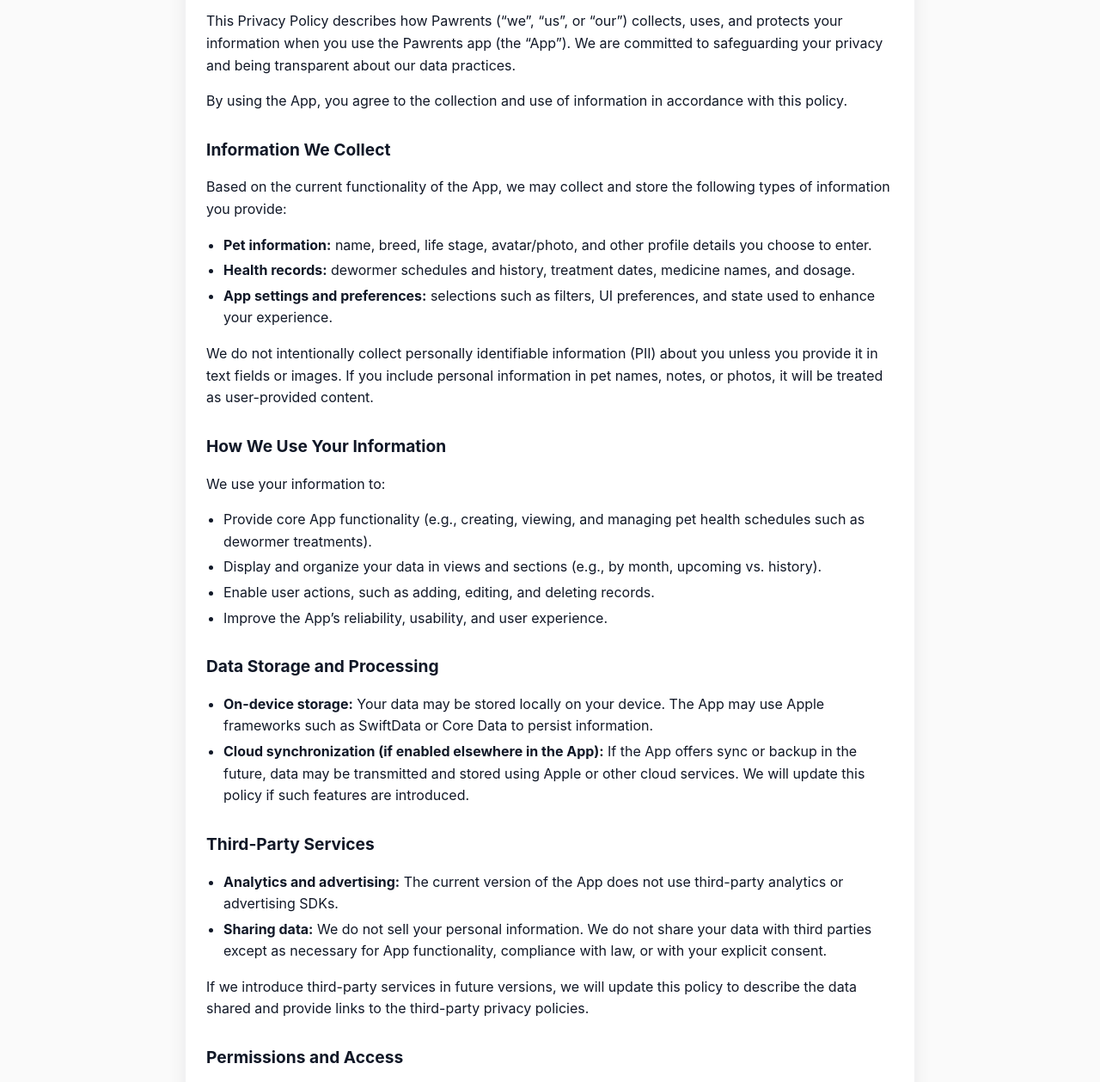
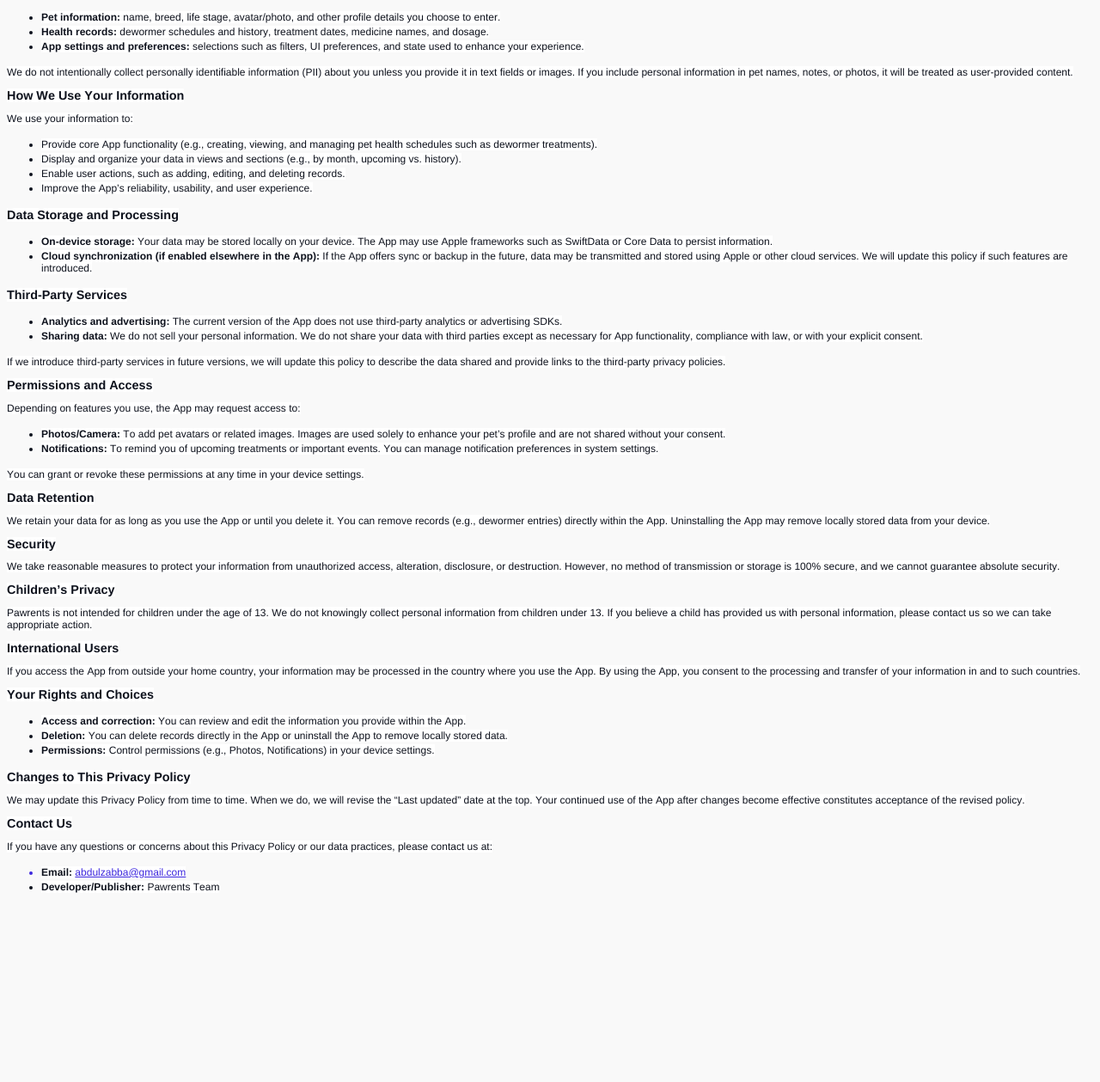
Before and after one commit to abdulzabba/Pawrents-Policy, a plain HTML site: page index.html in a window 1280 px wide. Shown: the part 160-1419 px from the top of the page at 86% size. After the commit the page ends 1215 px from the top, so only its background shows below. Drawn offline with Linux system fonts and the light colour scheme.

Commit message:
Add files via upload

```diff
--- a/index.html
+++ b/index.html
@@ -1,147 +1,85 @@
-<!DOCTYPE html>
-<html lang="en">
+<!DOCTYPE html PUBLIC "-//W3C//DTD HTML 4.01//EN" "http://www.w3.org/TR/html4/strict.dtd">
+<html>
 <head>
-  <meta charset="UTF-8" />
-  <meta name="viewport" content="width=device-width, initial-scale=1.0" />
-  <title>Pawrents Privacy Policy</title>
-  <style>
-    body {
-      font-family: -apple-system, BlinkMacSystemFont, "SF Pro Text", system-ui, sans-serif;
-      margin: 0;
-      padding: 24px;
-      line-height: 1.6;
-      background-color: #fafafa;
-      color: #111827;
-    }
-    main {
-      max-width: 800px;
-      margin: 0 auto;
-      background: #ffffff;
-      padding: 32px 24px;
-      box-shadow: 0 8px 20px rgba(15, 23, 42, 0.08);
-      border-radius: 16px;
-    }
-    h1 {
-      font-size: 1.8rem;
-      margin-bottom: 0.25rem;
-    }
-    .updated {
-      color: #6b7280;
-      font-size: 0.9rem;
-      margin-bottom: 1.5rem;
-    }
-    h2 {
-      margin-top: 1.75rem;
-      font-size: 1.2rem;
-    }
-    ul {
-      padding-left: 1.25rem;
-    }
-    li {
-      margin-bottom: 0.25rem;
-    }
-    a {
-      color: #4f46e5;
-    }
+  <meta http-equiv="Content-Type" content="text/html; charset=utf-8">
+  <meta http-equiv="Content-Style-Type" content="text/css">
+  <title></title>
+  <meta name="Generator" content="Cocoa HTML Writer">
+  <meta name="CocoaVersion" content="2685.2">
+  <style type="text/css">
+    body {background-color: #f9f9f9}
+    p.p2 {margin: 0.0px 0.0px 0.0px 0.0px; font: 10.8px 'Helvetica Neue'; color: #585e6d; -webkit-text-stroke: #585e6d}
+    p.p3 {margin: 0.0px 0.0px 12.0px 0.0px; font: 12.0px 'Helvetica Neue'; color: #0e121d; -webkit-text-stroke: #0e121d}
+    li.li5 {margin: 0.0px 0.0px 3.0px 0.0px; font: 12.0px 'Helvetica Neue'; color: #0e121d; -webkit-text-stroke: #0e121d}
+    li.li6 {margin: 0.0px 0.0px 3.0px 0.0px; font: 12.0px 'Helvetica Neue'; color: #3d28de; -webkit-text-stroke: #3d28de}
+    span.s1 {font-kerning: none; background-color: #ffffff}
+    span.s2 {background-color: #ffffff; -webkit-text-stroke: 0px #000000}
+    span.s3 {color: #0e121d; background-color: #ffffff; -webkit-text-stroke: 0px #000000}
+    span.s4 {font-kerning: none; color: #0e121d; background-color: #ffffff; -webkit-text-stroke: 0px #0e121d}
+    span.s5 {text-decoration: underline ; font-kerning: none; background-color: #ffffff}
+    ul.ul1 {list-style-type: disc}
   </style>
 </head>
 <body>
-  <main>
-    <h1>Pawrents Privacy Policy</h1>
-    <div class="updated">Last updated: November 27, 2025</div>
-
-    <p>
-      This Privacy Policy describes how Pawrents (“we”, “us”, or “our”) collects, uses, and protects your information when you use the Pawrents app (the “App”). We are committed to safeguarding your privacy and being transparent about our data practices.
-    </p>
-    <p>
-      By using the App, you agree to the collection and use of information in accordance with this policy.
-    </p>
-
-    <h2>Information We Collect</h2>
-    <p>
-      Based on the current functionality of the App, we may collect and store the following types of information you provide:
-    </p>
-    <ul>
-      <li><strong>Pet information:</strong> name, breed, life stage, avatar/photo, and other profile details you choose to enter.</li>
-      <li><strong>Health records:</strong> dewormer schedules and history, treatment dates, medicine names, and dosage.</li>
-      <li><strong>App settings and preferences:</strong> selections such as filters, UI preferences, and state used to enhance your experience.</li>
+<h1 style="margin: 0.0px 0.0px 3.0px 0.0px; font: 21.6px 'Helvetica Neue'; color: #0e121d; -webkit-text-stroke: #0e121d"><span class="s1"><b>Pawrents Privacy Policy</b><b></b></span></h1>
+<p class="p2"><span class="s1">Last updated: November 27, 2025</span></p>
+<p class="p3"><span class="s1">This Privacy Policy describes how Pawrents (“we”, “us”, or “our”) collects, uses, and protects your information when you use the Pawrents app (the “App”). We are committed to safeguarding your privacy and being transparent about our data practices.</span></p>
+<p class="p3"><span class="s1">By using the App, you agree to the collection and use of information in accordance with this policy.</span></p>
+<h2 style="margin: 0.0px 0.0px 11.9px 0.0px; font: 14.4px 'Helvetica Neue'; color: #0e121d; -webkit-text-stroke: #0e121d"><span class="s1"><b>Information We Collect</b><b></b></span></h2>
+<p class="p3"><span class="s1">Based on the current functionality of the App, we may collect and store the following types of information you provide:</span></p>
+<ul class="ul1">
+  <li class="li5"><span class="s2"><b></b></span><span class="s1"><b>Pet information:</b> name, breed, life stage, avatar/photo, and other profile details you choose to enter.</span></li>
+  <li class="li5"><span class="s2"><b></b></span><span class="s1"><b>Health records:</b> dewormer schedules and history, treatment dates, medicine names, and dosage.</span></li>
+  <li class="li5"><span class="s2"><b></b></span><span class="s1"><b>App settings and preferences:</b> selections such as filters, UI preferences, and state used to enhance your experience.</span></li>
 </ul>
-    <p>
-      We do not intentionally collect personally identifiable information (PII) about you unless you provide it in text fields or images. If you include personal information in pet names, notes, or photos, it will be treated as user-provided content.
-    </p>
-
-    <h2>How We Use Your Information</h2>
-    <p>We use your information to:</p>
-    <ul>
-      <li>Provide core App functionality (e.g., creating, viewing, and managing pet health schedules such as dewormer treatments).</li>
-      <li>Display and organize your data in views and sections (e.g., by month, upcoming vs. history).</li>
-      <li>Enable user actions, such as adding, editing, and deleting records.</li>
-      <li>Improve the App’s reliability, usability, and user experience.</li>
+<p class="p3"><span class="s1">We do not intentionally collect personally identifiable information (PII) about you unless you provide it in text fields or images. If you include personal information in pet names, notes, or photos, it will be treated as user-provided content.</span></p>
+<h2 style="margin: 0.0px 0.0px 11.9px 0.0px; font: 14.4px 'Helvetica Neue'; color: #0e121d; -webkit-text-stroke: #0e121d"><span class="s1"><b>How We Use Your Information</b><b></b></span></h2>
+<p class="p3"><span class="s1">We use your information to:</span></p>
+<ul class="ul1">
+  <li class="li5"><span class="s2"></span><span class="s1">Provide core App functionality (e.g., creating, viewing, and managing pet health schedules such as dewormer treatments).</span></li>
+  <li class="li5"><span class="s2"></span><span class="s1">Display and organize your data in views and sections (e.g., by month, upcoming vs. history).</span></li>
+  <li class="li5"><span class="s2"></span><span class="s1">Enable user actions, such as adding, editing, and deleting records.</span></li>
+  <li class="li5"><span class="s2"></span><span class="s1">Improve the App’s reliability, usability, and user experience.</span></li>
 </ul>
-
-    <h2>Data Storage and Processing</h2>
-    <ul>
-      <li><strong>On-device storage:</strong> Your data may be stored locally on your device. The App may use Apple frameworks such as SwiftData or Core Data to persist information.</li>
-      <li><strong>Cloud synchronization (if enabled elsewhere in the App):</strong> If the App offers sync or backup in the future, data may be transmitted and stored using Apple or other cloud services. We will update this policy if such features are introduced.</li>
+<h2 style="margin: 0.0px 0.0px 11.9px 0.0px; font: 14.4px 'Helvetica Neue'; color: #0e121d; -webkit-text-stroke: #0e121d"><span class="s1"><b>Data Storage and Processing</b><b></b></span></h2>
+<ul class="ul1">
+  <li class="li5"><span class="s2"><b></b></span><span class="s1"><b>On-device storage:</b> Your data may be stored locally on your device. The App may use Apple frameworks such as SwiftData or Core Data to persist information.</span></li>
+  <li class="li5"><span class="s2"><b></b></span><span class="s1"><b>Cloud synchronization (if enabled elsewhere in the App):</b> If the App offers sync or backup in the future, data may be transmitted and stored using Apple or other cloud services. We will update this policy if such features are introduced.</span></li>
 </ul>
-
-    <h2>Third-Party Services</h2>
-    <ul>
-      <li><strong>Analytics and advertising:</strong> The current version of the App does not use third-party analytics or advertising SDKs.</li>
-      <li><strong>Sharing data:</strong> We do not sell your personal information. We do not share your data with third parties except as necessary for App functionality, compliance with law, or with your explicit consent.</li>
+<h2 style="margin: 0.0px 0.0px 11.9px 0.0px; font: 14.4px 'Helvetica Neue'; color: #0e121d; -webkit-text-stroke: #0e121d"><span class="s1"><b>Third-Party Services</b><b></b></span></h2>
+<ul class="ul1">
+  <li class="li5"><span class="s2"><b></b></span><span class="s1"><b>Analytics and advertising:</b> The current version of the App does not use third-party analytics or advertising SDKs.</span></li>
+  <li class="li5"><span class="s2"><b></b></span><span class="s1"><b>Sharing data:</b> We do not sell your personal information. We do not share your data with third parties except as necessary for App functionality, compliance with law, or with your explicit consent.</span></li>
 </ul>
-    <p>
-      If we introduce third-party services in future versions, we will update this policy to describe the data shared and provide links to the third-party privacy policies.
-    </p>
-
-    <h2>Permissions and Access</h2>
-    <p>Depending on features you use, the App may request access to:</p>
-    <ul>
-      <li><strong>Photos/Camera:</strong> To add pet avatars or related images. Images are used solely to enhance your pet’s profile and are not shared without your consent.</li>
-      <li><strong>Notifications:</strong> To remind you of upcoming treatments or important events. You can manage notification preferences in system settings.</li>
+<p class="p3"><span class="s1">If we introduce third-party services in future versions, we will update this policy to describe the data shared and provide links to the third-party privacy policies.</span></p>
+<h2 style="margin: 0.0px 0.0px 11.9px 0.0px; font: 14.4px 'Helvetica Neue'; color: #0e121d; -webkit-text-stroke: #0e121d"><span class="s1"><b>Permissions and Access</b><b></b></span></h2>
+<p class="p3"><span class="s1">Depending on features you use, the App may request access to:</span></p>
+<ul class="ul1">
+  <li class="li5"><span class="s2"><b></b></span><span class="s1"><b>Photos/Camera:</b> To add pet avatars or related images. Images are used solely to enhance your pet’s profile and are not shared without your consent.</span></li>
+  <li class="li5"><span class="s2"><b></b></span><span class="s1"><b>Notifications:</b> To remind you of upcoming treatments or important events. You can manage notification preferences in system settings.</span></li>
 </ul>
-    <p>You can grant or revoke these permissions at any time in your device settings.</p>
-
-    <h2>Data Retention</h2>
-    <p>
-      We retain your data for as long as you use the App or until you delete it. You can remove records (e.g., dewormer entries) directly within the App. Uninstalling the App may remove locally stored data from your device.
-    </p>
-
-    <h2>Security</h2>
-    <p>
-      We take reasonable measures to protect your information from unauthorized access, alteration, disclosure, or destruction. However, no method of transmission or storage is 100% secure, and we cannot guarantee absolute security.
-    </p>
-
-    <h2>Children’s Privacy</h2>
-    <p>
-      Pawrents is not intended for children under the age of 13. We do not knowingly collect personal information from children under 13. If you believe a child has provided us with personal information, please contact us so we can take appropriate action.
-    </p>
-
-    <h2>International Users</h2>
-    <p>
-      If you access the App from outside your home country, your information may be processed in the country where you use the App. By using the App, you consent to the processing and transfer of your information in and to such countries.
-    </p>
-
-    <h2>Your Rights and Choices</h2>
-    <ul>
-      <li><strong>Access and correction:</strong> You can review and edit the information you provide within the App.</li>
-      <li><strong>Deletion:</strong> You can delete records directly in the App or uninstall the App to remove locally stored data.</li>
-      <li><strong>Permissions:</strong> Control permissions (e.g., Photos, Notifications) in your device settings.</li>
+<p class="p3"><span class="s1">You can grant or revoke these permissions at any time in your device settings.</span></p>
+<h2 style="margin: 0.0px 0.0px 11.9px 0.0px; font: 14.4px 'Helvetica Neue'; color: #0e121d; -webkit-text-stroke: #0e121d"><span class="s1"><b>Data Retention</b><b></b></span></h2>
+<p class="p3"><span class="s1">We retain your data for as long as you use the App or until you delete it. You can remove records (e.g., dewormer entries) directly within the App. Uninstalling the App may remove locally stored data from your device.</span></p>
+<h2 style="margin: 0.0px 0.0px 11.9px 0.0px; font: 14.4px 'Helvetica Neue'; color: #0e121d; -webkit-text-stroke: #0e121d"><span class="s1"><b>Security</b><b></b></span></h2>
+<p class="p3"><span class="s1">We take reasonable measures to protect your information from unauthorized access, alteration, disclosure, or destruction. However, no method of transmission or storage is 100% secure, and we cannot guarantee absolute security.</span></p>
+<h2 style="margin: 0.0px 0.0px 11.9px 0.0px; font: 14.4px 'Helvetica Neue'; color: #0e121d; -webkit-text-stroke: #0e121d"><span class="s1"><b>Children’s Privacy</b><b></b></span></h2>
+<p class="p3"><span class="s1">Pawrents is not intended for children under the age of 13. We do not knowingly collect personal information from children under 13. If you believe a child has provided us with personal information, please contact us so we can take appropriate action.</span></p>
+<h2 style="margin: 0.0px 0.0px 11.9px 0.0px; font: 14.4px 'Helvetica Neue'; color: #0e121d; -webkit-text-stroke: #0e121d"><span class="s1"><b>International Users</b><b></b></span></h2>
+<p class="p3"><span class="s1">If you access the App from outside your home country, your information may be processed in the country where you use the App. By using the App, you consent to the processing and transfer of your information in and to such countries.</span></p>
+<h2 style="margin: 0.0px 0.0px 11.9px 0.0px; font: 14.4px 'Helvetica Neue'; color: #0e121d; -webkit-text-stroke: #0e121d"><span class="s1"><b>Your Rights and Choices</b><b></b></span></h2>
+<ul class="ul1">
+  <li class="li5"><span class="s2"><b></b></span><span class="s1"><b>Access and correction:</b> You can review and edit the information you provide within the App.</span></li>
+  <li class="li5"><span class="s2"><b></b></span><span class="s1"><b>Deletion:</b> You can delete records directly in the App or uninstall the App to remove locally stored data.</span></li>
+  <li class="li5"><span class="s2"><b></b></span><span class="s1"><b>Permissions:</b> Control permissions (e.g., Photos, Notifications) in your device settings.</span></li>
 </ul>
-
-    <h2>Changes to This Privacy Policy</h2>
-    <p>
-      We may update this Privacy Policy from time to time. When we do, we will revise the “Last updated” date at the top. Your continued use of the App after changes become effective constitutes acceptance of the revised policy.
-    </p>
-
-    <h2>Contact Us</h2>
-    <p>
-      If you have any questions or concerns about this Privacy Policy or our data practices, please contact us at:
-    </p>
-    <ul>
-      <li><strong>Email:</strong> <a href="mailto:support@pawrents.app">support@pawrents.app</a></li>
-      <li><strong>Developer/Publisher:</strong> Pawrents Team</li>
+<h2 style="margin: 0.0px 0.0px 11.9px 0.0px; font: 14.4px 'Helvetica Neue'; color: #0e121d; -webkit-text-stroke: #0e121d"><span class="s1"><b>Changes to This Privacy Policy</b><b></b></span></h2>
+<p class="p3"><span class="s1">We may update this Privacy Policy from time to time. When we do, we will revise the “Last updated” date at the top. Your continued use of the App after changes become effective constitutes acceptance of the revised policy.</span></p>
+<h2 style="margin: 0.0px 0.0px 11.9px 0.0px; font: 14.4px 'Helvetica Neue'; color: #0e121d; -webkit-text-stroke: #0e121d"><span class="s1"><b>Contact Us</b><b></b></span></h2>
+<p class="p3"><span class="s1">If you have any questions or concerns about this Privacy Policy or our data practices, please contact us at:</span></p>
+<ul class="ul1">
+  <li class="li6"><span class="s3"><b></b></span><span class="s4"><b>Email:</b> </span><span class="s5">abdulzabba@gmail.com</span></li>
+  <li class="li5"><span class="s2"><b></b></span><span class="s1"><b>Developer/Publisher:</b> Pawrents Team</span></li>
 </ul>
-  </main>
 </body>
 </html>
```
Lines whose indentation alone changed are shown as unchanged.
